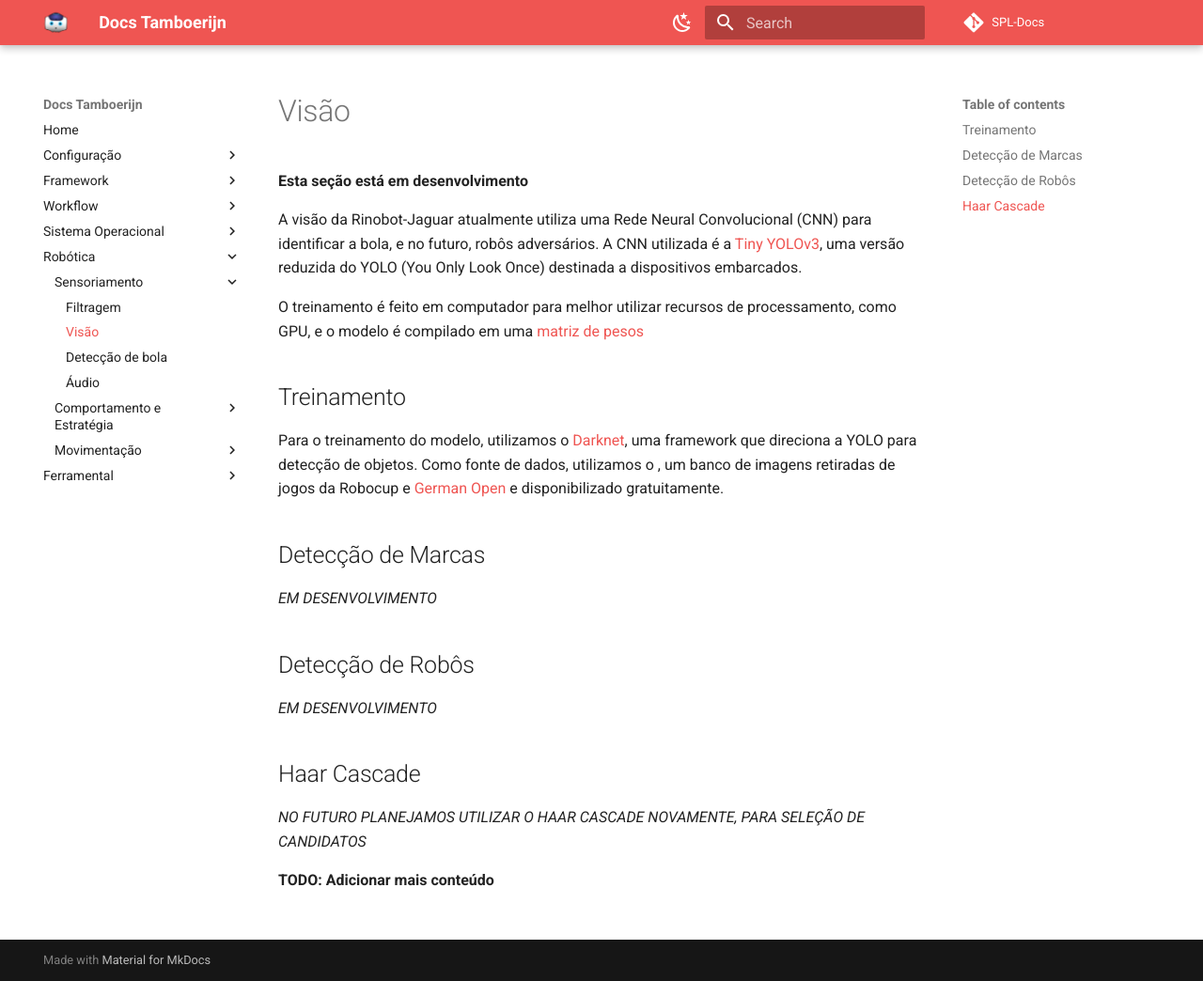
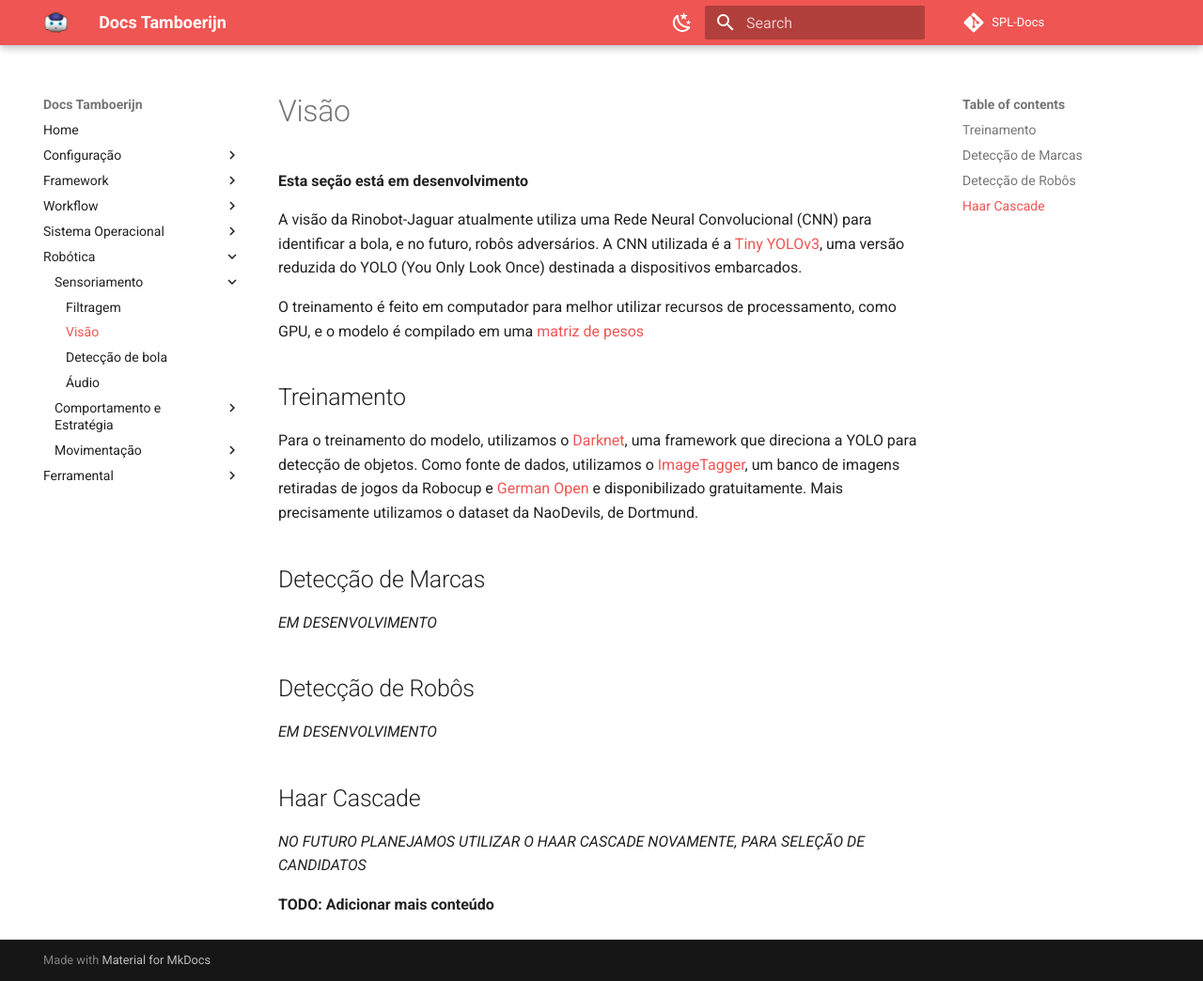
Before and after one commit to rinobot-team/SPL-Docs, an MkDocs documentation site: the page built from docs/robotica/sensoriamento/visao.md, in a window 1280 px wide and 1044 px high. Shown: the whole window at 94% size. Built offline with MkDocs 1.6.1 and Material for MkDocs 9.7.7, drawn with Linux system fonts in a browser that asks for light colours; comment, search, counter and statistics services are not loaded.

Commit message:
Adiciona mais detalhes a secao de visao

```diff
--- a/docs/robotica/sensoriamento/visao.md
+++ b/docs/robotica/sensoriamento/visao.md
@@ -6,7 +6,7 @@ A visão da Rinobot-Jaguar atualmente utiliza uma Rede Neural Convolucional (CNN
 O treinamento é feito em computador para melhor utilizar recursos de processamento, como GPU, e o modelo é compilado em uma [matriz de pesos](https://python-course.eu/machine-learning/neural-networks-structure-weights-and-matrices.php)
 
 ## Treinamento
-Para o treinamento do modelo, utilizamos o [Darknet](https://github.com/hank-ai/darknet), uma framework que direciona a YOLO para detecção de objetos. Como fonte de dados, utilizamos o [](), um banco de imagens retiradas de jogos da Robocup e [German Open](https://robocup.de/german-open/?lang=en) e disponibilizado gratuitamente.
+Para o treinamento do modelo, utilizamos o [Darknet](https://github.com/hank-ai/darknet), uma framework que direciona a YOLO para detecção de objetos. Como fonte de dados, utilizamos o [ImageTagger](https://imagetagger.bit-bots.de/users/team/28/), um banco de imagens retiradas de jogos da Robocup e [German Open](https://robocup.de/german-open/?lang=en) e disponibilizado gratuitamente. Mais precisamente utilizamos o dataset da NaoDevils, de Dortmund.
 
 ## Detecção de Marcas
 *EM DESENVOLVIMENTO*
```
